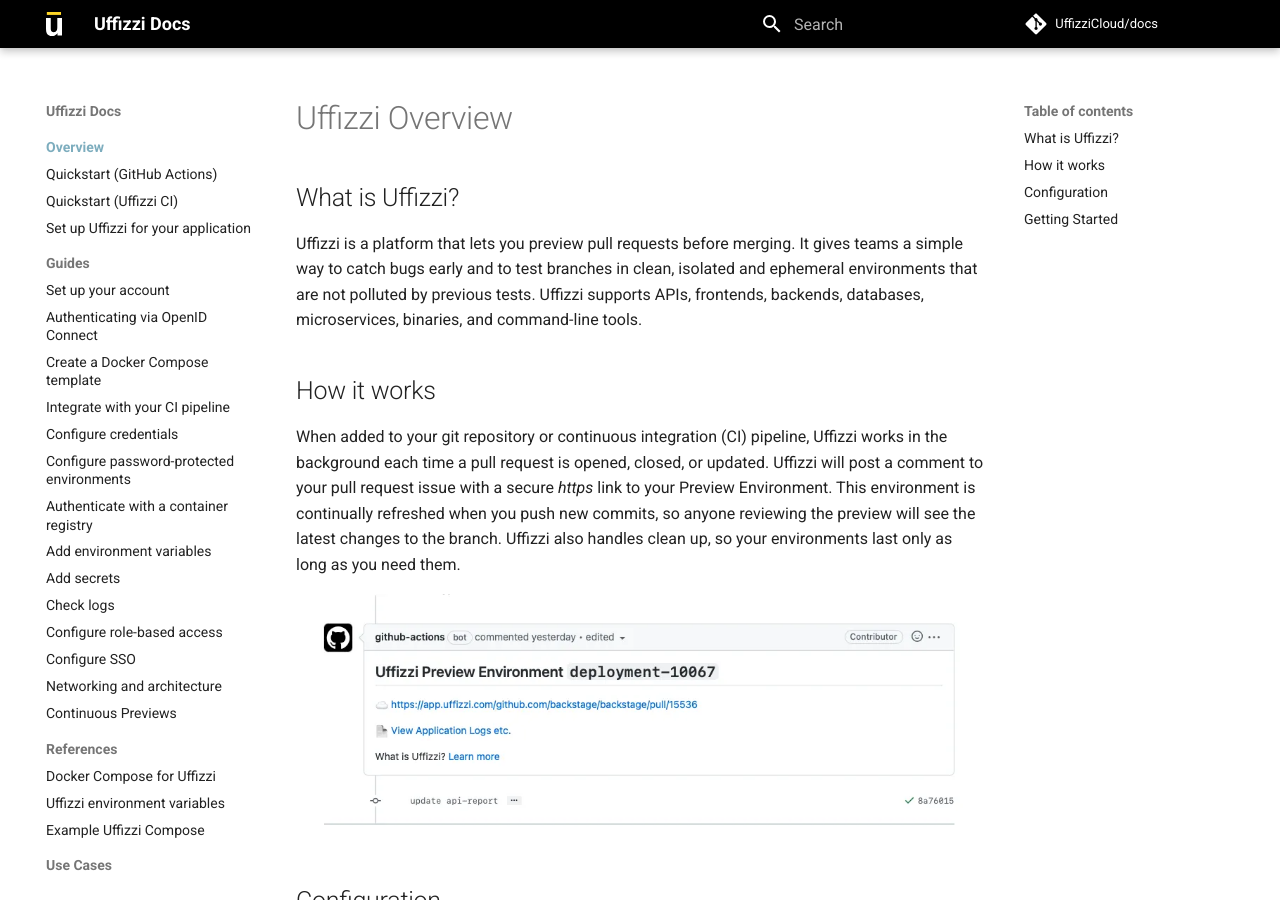
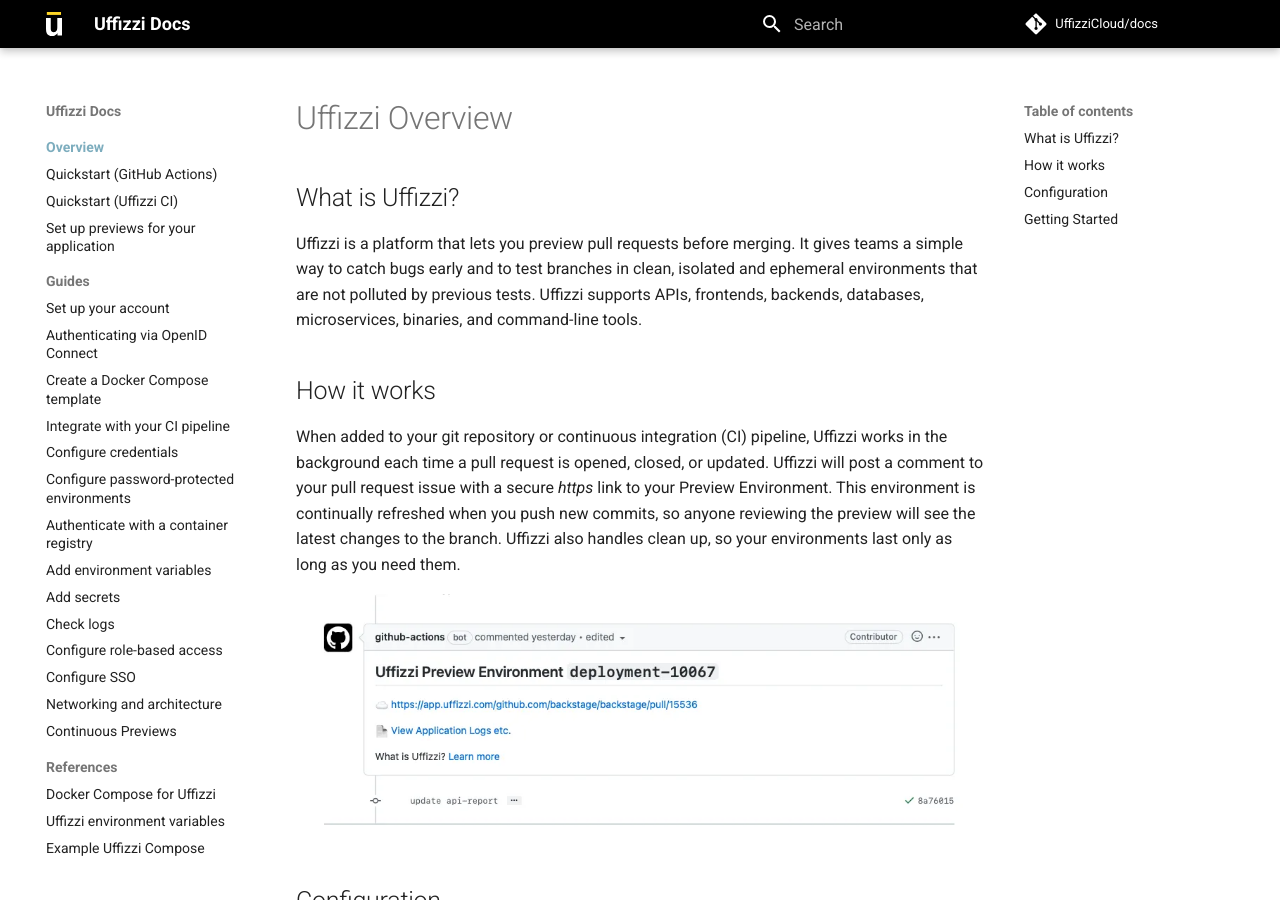
Before and after one commit to UffizziCloud/docs, an MkDocs documentation site: the page built from docs/index.md, in a window 1280 px wide and 900 px high. Built offline with MkDocs 1.6.1 and Material for MkDocs 9.7.7, drawn with Linux system fonts in a browser that asks for light colours; comment, search, counter and statistics services are not loaded.

Commit message:
change article name

```diff
--- a/mkdocs.yml
+++ b/mkdocs.yml
@@ -104,7 +104,7 @@
     - What is Uffizzi?: index.md
     - Quickstart (GitHub Actions): quickstart-gha.md
     - Quickstart (Uffizzi CI): quickstart-uffizzi-ci.md
-    - Set up Uffizzi for your application: set-up-uffizzi-for-your-application.md
+    - Set up previews for your application: set-up-uffizzi-for-your-application.md
   - Guides:
     - Set up your account: guides/set-up-your-account.md
     - Authenticating via OpenID Connect: guides/oidc.md
```
